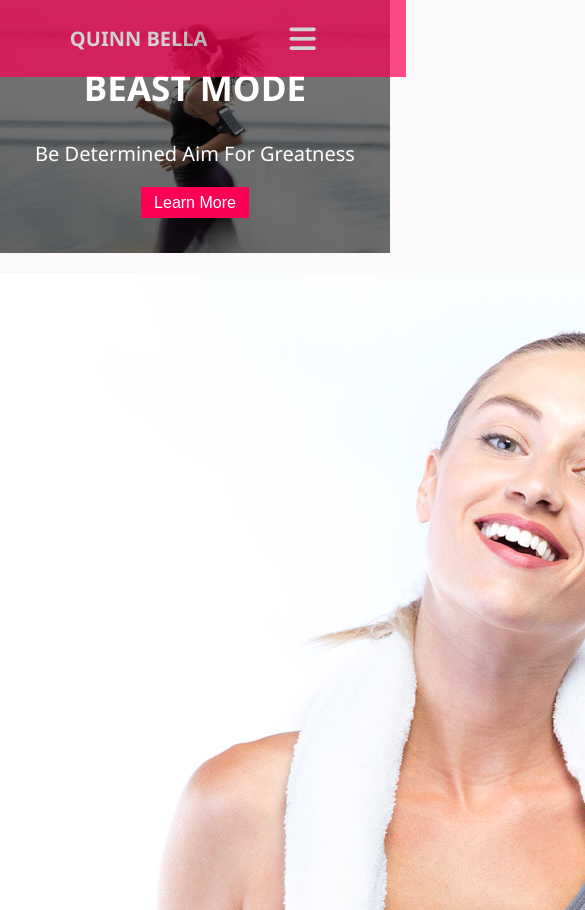
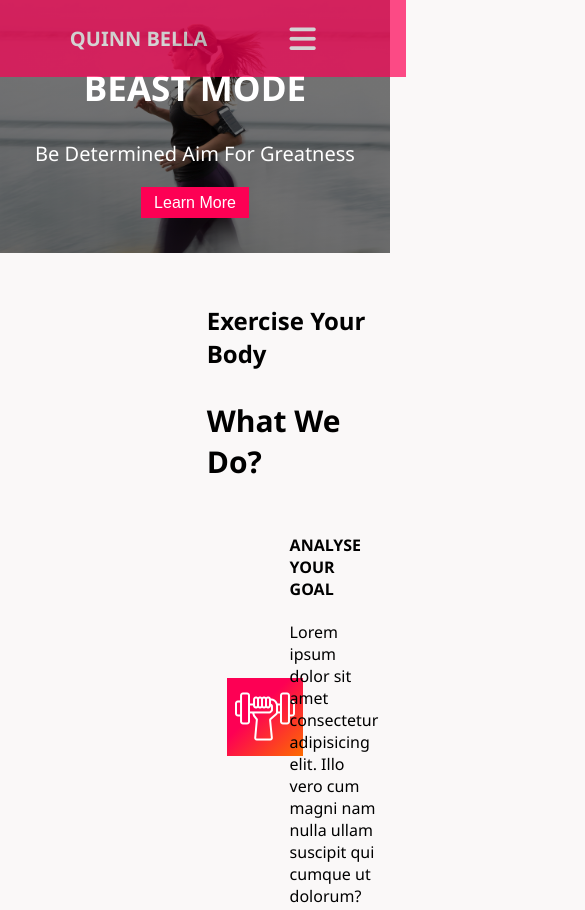
Before and after one commit to GideonOdiokine/Harrixgym, a plain HTML site: page index.html in a window 390 px wide. Shown: the top 910 px of the page, 585 px wide, since content can reach past the window. Drawn offline with nearby package versions, Linux system fonts and the light colour scheme.

Commit message:
Update style.css

```diff
--- a/css/style.css
+++ b/css/style.css
@@ -170,11 +170,11 @@ body {
 }
 
 /*SERVICES SECTION STARTS HERE*/
-.services {
+#services {
   width: 100%;
 }
 
-.services .serv {
+#services .serv {
   display: -ms-grid;
   display: grid;
   -ms-grid-columns: (1fr)[2];
@@ -185,25 +185,25 @@ body {
           align-items: center;
 }
 
-.services .serv .serv-box {
+#services .serv .serv-box {
   width: 88%;
   padding: 6%;
 }
 
-.services .serv .serv-box h2 {
+#services .serv .serv-box h2 {
   font-size: 40px;
 }
 
-.services .serv .serv-box h3 {
+#services .serv .serv-box h3 {
   font-size: 50px;
 }
 
-.services .serv .serv-box img {
+#services .serv .serv-box img {
   width: 100%;
   height: 100%;
 }
 
-.services .serv .servs {
+#services .serv .servs {
   display: -ms-grid;
   display: grid;
   -ms-grid-columns: (1fr)[2];
@@ -214,11 +214,11 @@ body {
           align-items: center;
 }
 
-.services .serv .servs .ser {
+#services .serv .servs .ser {
   width: 100%;
 }
 
-.services .serv .servs .ser i:before {
+#services .serv .servs .ser i:before {
   font-size: 40px;
   background: linear-gradient(136deg, #fd0054 40%, #fd6b00 100%);
   color: #fff;
@@ -228,7 +228,7 @@ body {
 /*SERVICES SECTION ENDS HERE*/
 /*MOBILE-VIEW STARTS HERE*/
 @media screen and (max-width: 800px) {
-  .services {
+  #services {
     width: 100%;
   }
   .services .serv {
@@ -237,21 +237,21 @@ body {
     -ms-grid-columns: (1fr)[1];
         grid-template-columns: repeat(1, 1fr);
   }
-  .services .serv .serv-box {
+  #services .serv .serv-box {
     width: 88%;
     padding: 6%;
   }
-  .services .serv .serv-box h2 {
+  #services .serv .serv-box h2 {
     font-size: 24px;
   }
-  .services .serv .serv-box h3 {
+  #services .serv .serv-box h3 {
     font-size: 30px;
   }
   .services .serv .serv-box img {
     width: 100%;
     height: 100%;
   }
-  .services .serv .servs {
+  #services .serv .servs {
     display: -ms-grid;
     display: grid;
     -ms-grid-columns: (1fr)[2];
@@ -261,10 +261,10 @@ body {
         -ms-flex-align: center;
             align-items: center;
   }
-  .services .serv .servs .ser {
+  #services .serv .servs .ser {
     width: 100%;
   }
-  .services .serv .servs .ser i:before {
+  #services .serv .servs .ser i:before {
     font-size: 60px;
     background: linear-gradient(136deg, #fd0054 40%, #fd6b00 100%);
     color: #fff;
```
